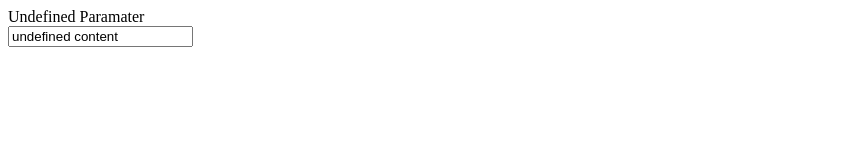
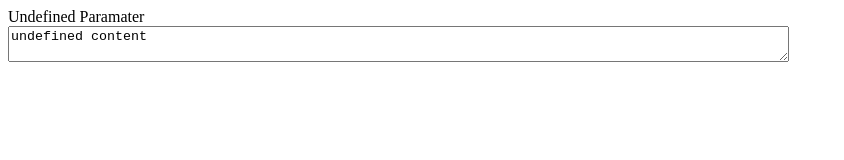
Before and after one commit to niebert/LinkParam, a website: page docs/receiver.html in a window 1280 px wide. Shown: the whole page, without its empty margins (0-844 px from the left). Drawn offline with Linux system fonts and the light colour scheme.

Commit message:
textarea in receiver demo changed from input-tag to textarea so that the demo be used for multiline LinkParameter submission from one HTML file to another

```diff
--- a/docs/receiver.html
+++ b/docs/receiver.html
@@ -10,8 +10,8 @@
   	<div id="paramout">
   	 Undefined Paramater
   	</div>
-  	<input type="text" id="textout" value="undefined content">
-  	<script>
+    <textarea id="textout" row="5" cols="95">undefined content</textarea>
+    <script>
   		var vLinkParam = new LinkParam();
   		vLinkParam.init(document);
   		if (vLinkParam.exists("myparam")) {
--- a/package.json
+++ b/package.json
@@ -1,6 +1,6 @@
 {
   "name": "linkparam",
-  "version": "1.0.4",
+  "version": "1.0.5",
   "description": "Evaluate the Link/URL parameter submitted to an HTML-file. This is in general used by scripts on a server that receives content by submitting HTML form content to the server. The package LinkParam can evaluate these parameters and use the values in general stringified JSON content cross-origine via the Link Paramater after the questionmark in the URL. ",
   "main": "src/linkparam.js",
   "directories": {
```
